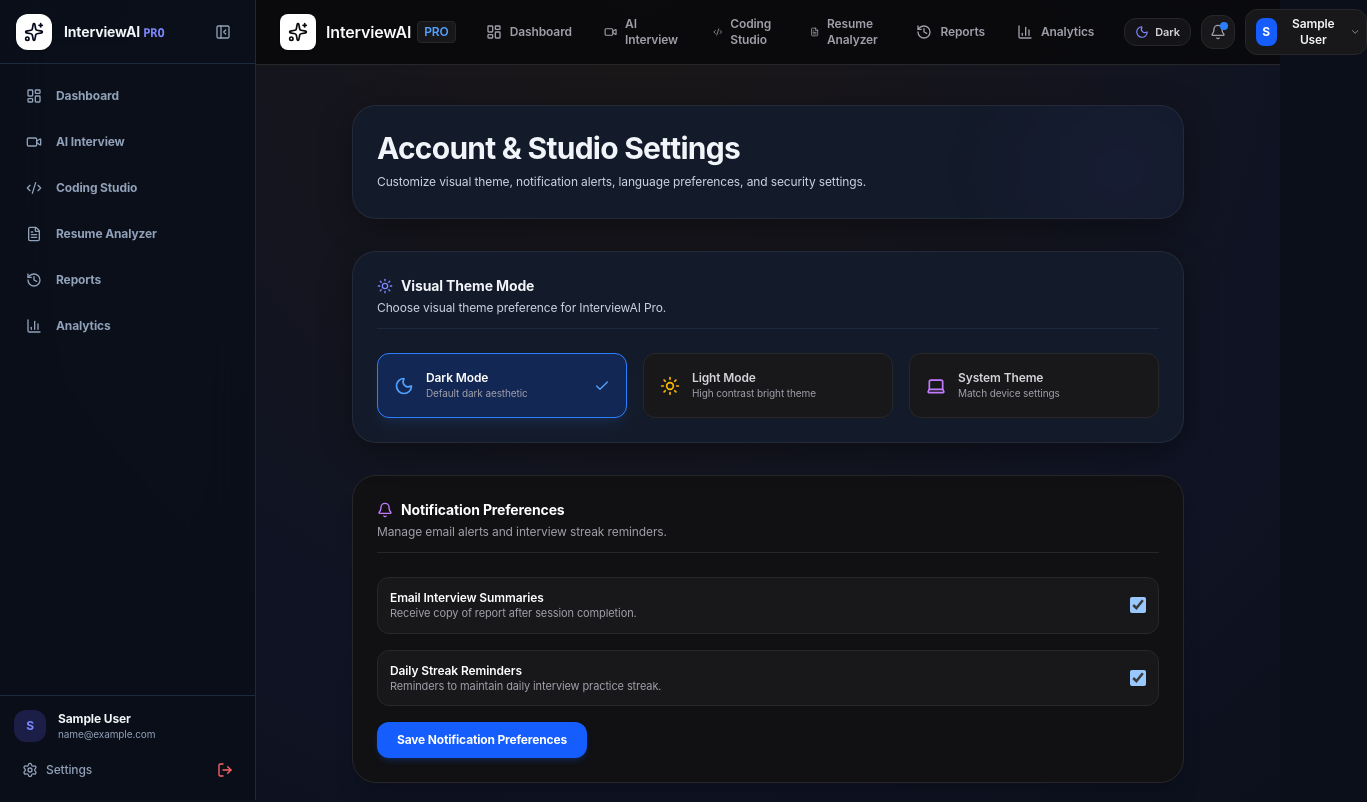
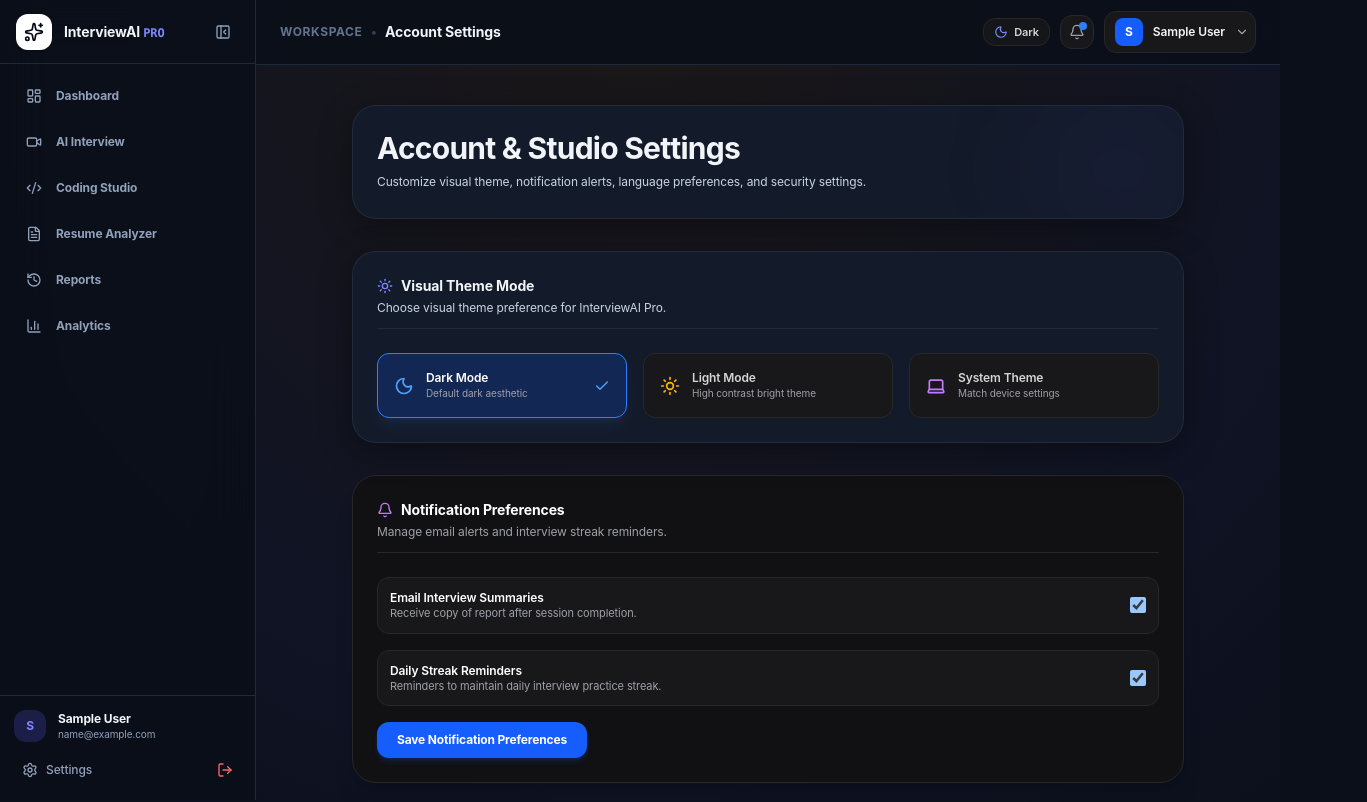
Before and after one commit to Rashhed7/InterviewAI-Pro, a React (Vite) app: page /settings in a window 1280 px wide. Shown: the top 802 px of the page, 1367 px wide, since content can reach past the window. Built offline with nearby package versions, Linux system fonts and the light colour scheme; sample sign-in values are in the browser's storage.

Commit message:
fix: resolve logo overlap between top Navbar and Sidebar on desktop screens

```diff
--- a/src/components/Navbar.tsx
+++ b/src/components/Navbar.tsx
@@ -63,22 +63,45 @@
     { label: "Analytics", path: "/analytics", icon: BarChart3 },
   ];
 
+  // Determine page title for desktop header
+  const getPageTitle = () => {
+    switch (location.pathname) {
+      case "/dashboard": return "Dashboard";
+      case "/ai-interview": return "AI Interview Studio";
+      case "/coding-challenge": return "Coding Challenge Studio";
+      case "/resume-analyzer": return "ATS Resume Analyzer";
+      case "/interview-history": return "Interview Reports";
+      case "/analytics": return "Performance Analytics";
+      case "/settings": return "Account Settings";
+      default: return "InterviewAI PRO";
+    }
+  };
+
   return (
-    <header className="sticky top-0 z-50 w-full border-b border-zinc-200 bg-white/85 backdrop-blur-xl transition-colors duration-200 dark:border-zinc-800 dark:bg-[#09090B]/85">
-      <div className="mx-auto flex h-16 max-w-7xl items-center justify-between gap-4 px-4 sm:px-6">
-        <Link to="/" className="flex items-center gap-2.5 group">
-          <div className="flex h-9 w-9 items-center justify-center rounded-lg bg-zinc-950 text-white shadow-sm transition-transform duration-200 group-hover:scale-105 dark:bg-white dark:text-zinc-950">
-            <Sparkles className="h-5 w-5" />
+    <header className="sticky top-0 z-20 w-full border-b border-slate-200/80 bg-white/90 backdrop-blur-xl transition-colors duration-200 dark:border-slate-800 dark:bg-[#0b0f19]/90 warm:border-[#e2d9c8] warm:bg-[#fffdf9]/95">
+      <div className="mx-auto flex h-16 w-full items-center justify-between gap-4 px-4 sm:px-6">
+        {/* Mobile Logo & Desktop Page Title */}
+        <div className="flex items-center gap-3">
+          {/* Logo visible on mobile screens only to avoid overlap with sidebar */}
+          <Link to="/" className="flex items-center gap-2.5 group lg:hidden">
+            <div className="flex h-9 w-9 items-center justify-center rounded-xl bg-slate-900 text-white shadow-sm transition-transform duration-200 group-hover:scale-105 dark:bg-white dark:text-slate-950 warm:bg-[#d97706] warm:text-white">
+              <Sparkles className="h-5 w-5" />
+            </div>
+            <span className="flex items-center gap-1 text-sm font-bold text-slate-900 dark:text-slate-100 warm:text-[#2c251e]">
+              InterviewAI <span className="text-xs font-mono text-amber-600 dark:text-indigo-400 warm:text-amber-700">PRO</span>
+            </span>
+          </Link>
+
+          {/* Page Title visible on desktop screens */}
+          <div className="hidden lg:flex items-center gap-2">
+            <span className="text-xs font-bold uppercase tracking-wider text-slate-400 dark:text-slate-500 warm:text-[#736758]">Workspace</span>
+            <span className="text-xs text-slate-300 dark:text-slate-700 warm:text-[#e2d9c8]">&bull;</span>
+            <h1 className="text-sm font-bold text-slate-900 dark:text-slate-100 warm:text-[#2c251e]">{getPageTitle()}</h1>
           </div>
-          <div className="flex flex-col">
-            <span className="flex items-center gap-1.5 text-base font-semibold text-zinc-900 dark:text-zinc-50">
-              InterviewAI <span className="rounded border border-zinc-200 bg-zinc-50 px-1.5 py-0.5 text-xs font-semibold text-blue-600 dark:border-zinc-800 dark:bg-zinc-900 dark:text-blue-400">PRO</span>
-            </span>
-          </div>
-        </Link>
+        </div>
 
-        {/* Center Desktop Navigation */}
-        <nav className="hidden md:flex items-center gap-1">
+        {/* Center Navigation (Visible on tablet, hidden on desktop where Sidebar is active) */}
+        <nav className="hidden md:flex lg:hidden items-center gap-1">
           {navLinks.map((item) => {
             const Icon = item.icon;
             const isActive = location.pathname === item.path;
```
